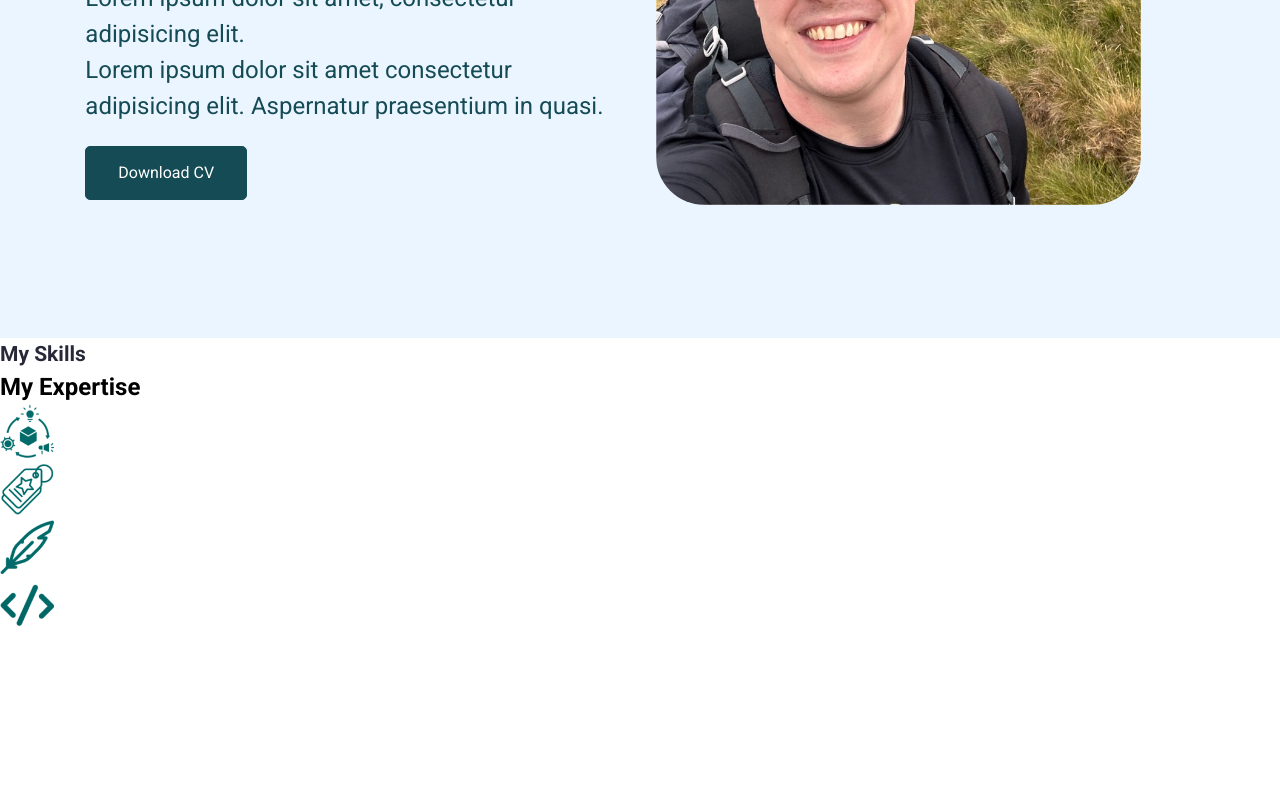
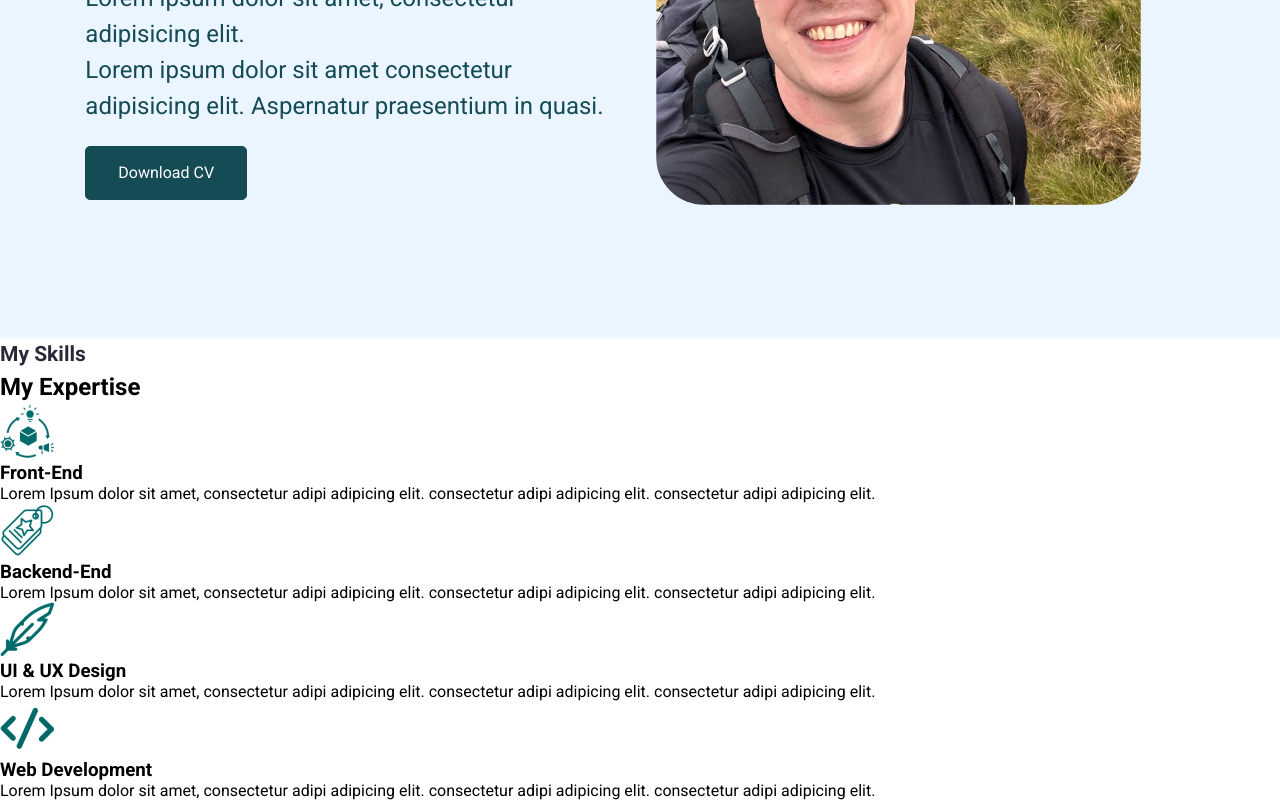
Before and after one commit to peter-skerritt/Peter-Skerritt---Digital-Showcase, a React (Create React App) app: page / in a window 1280 px wide. Shown: the part 413-1213 px from the top of the page. Before the commit the page ends 1049 px from the top, so only its background shows below. Built offline with nearby package versions, Linux system fonts and the light colour scheme.

Commit message:
Adding more detail and subtitles.

```diff
--- a/src/ data/index.json
+++ b/src/ data/index.json
@@ -24,7 +24,7 @@
         {
             "id": "4",
             "src": "./img/feather-pen-1.png",
-            "title": "Front-End",
+            "title": "Web Development",
             "description": "Lorem Ipsum dolor sit amet, consectetur adipi adipicing elit. consectetur adipi adipicing elit. consectetur adipi adipicing elit."
 
         }
--- a/src/Pages/Home/Skills.jsx
+++ b/src/Pages/Home/Skills.jsx
@@ -14,7 +14,12 @@ export default function MySkills(){
                         <div className="skills--section--img">
                             <img src={item.src} alt="Product Chain"/>
                         </div>
+                        <div className="skills--section--card--content">
+                            <h3 className="skills--section--title">{item.title}</h3>
+                            <p className="skills--section--description">{item.description}</p>
+                        </div>
                     </div>
+
                 ))}
             </div>
         </section>
```
